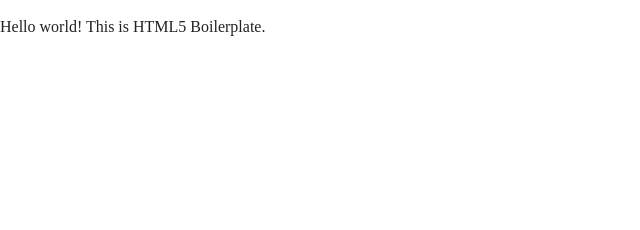
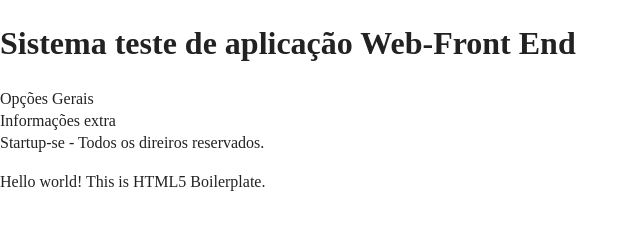
Before and after one commit to efrancabr/projeto-front, a plain HTML site: page index.html in a window 1280 px wide. Shown: the whole page, without its empty margins (0-640 px from the left). Drawn offline with nearby package versions, Linux system fonts and the light colour scheme.

Commit message:
Incluindo semantica ao documento inicial

```diff
--- a/index.html
+++ b/index.html
@@ -3,7 +3,7 @@
 
 <head>
   <meta charset="utf-8">
-  <title></title>
+  <title>Projeto Front-End Avançado</title>
   <meta name="description" content="">
   <meta name="viewport" content="width=device-width, initial-scale=1">
 
@@ -22,10 +22,22 @@
     <p class="browserupgrade">You are using an <strong>outdated</strong> browser. Please <a href="https://browsehappy.com/">upgrade your browser</a> to improve your experience and security.</p>
   <![endif]-->
 
+  <header>
+    <h1>Sistema teste de aplicação Web-Front End</h1>
+    <nav>Opções Gerais</nav>
+  </header>
+  <main>
+    <section></section>
+    <aside>Informações extra</aside>
+  </main>
+  <footer>Startup-se - Todos os direiros reservados.</footer>
+
+
   <!-- Add your site or application content here -->
   <p>Hello world! This is HTML5 Boilerplate.</p>
   <script src="js/vendor/modernizr-3.7.1.min.js"></script>
-  <script src="https://code.jquery.com/jquery-3.4.1.min.js" integrity="sha256-CSXorXvZcTkaix6Yvo6HppcZGetbYMGWSFlBw8HfCJo=" crossorigin="anonymous"></script>
+  <script src="https://code.jquery.com/jquery-3.4.1.min.js"
+    integrity="sha256-CSXorXvZcTkaix6Yvo6HppcZGetbYMGWSFlBw8HfCJo=" crossorigin="anonymous"></script>
   <script>window.jQuery || document.write('<script src="js/vendor/jquery-3.4.1.min.js"><\/script>')</script>
   <script src="js/plugins.js"></script>
   <script src="js/main.js"></script>
@@ -33,7 +45,7 @@
   <!-- Google Analytics: change UA-XXXXX-Y to be your site's ID. -->
   <script>
     window.ga = function () { ga.q.push(arguments) }; ga.q = []; ga.l = +new Date;
-    ga('create', 'UA-XXXXX-Y', 'auto'); ga('set','transport','beacon'); ga('send', 'pageview')
+    ga('create', 'UA-XXXXX-Y', 'auto'); ga('set', 'transport', 'beacon'); ga('send', 'pageview')
   </script>
   <script src="https://www.google-analytics.com/analytics.js" async></script>
 </body>
```
